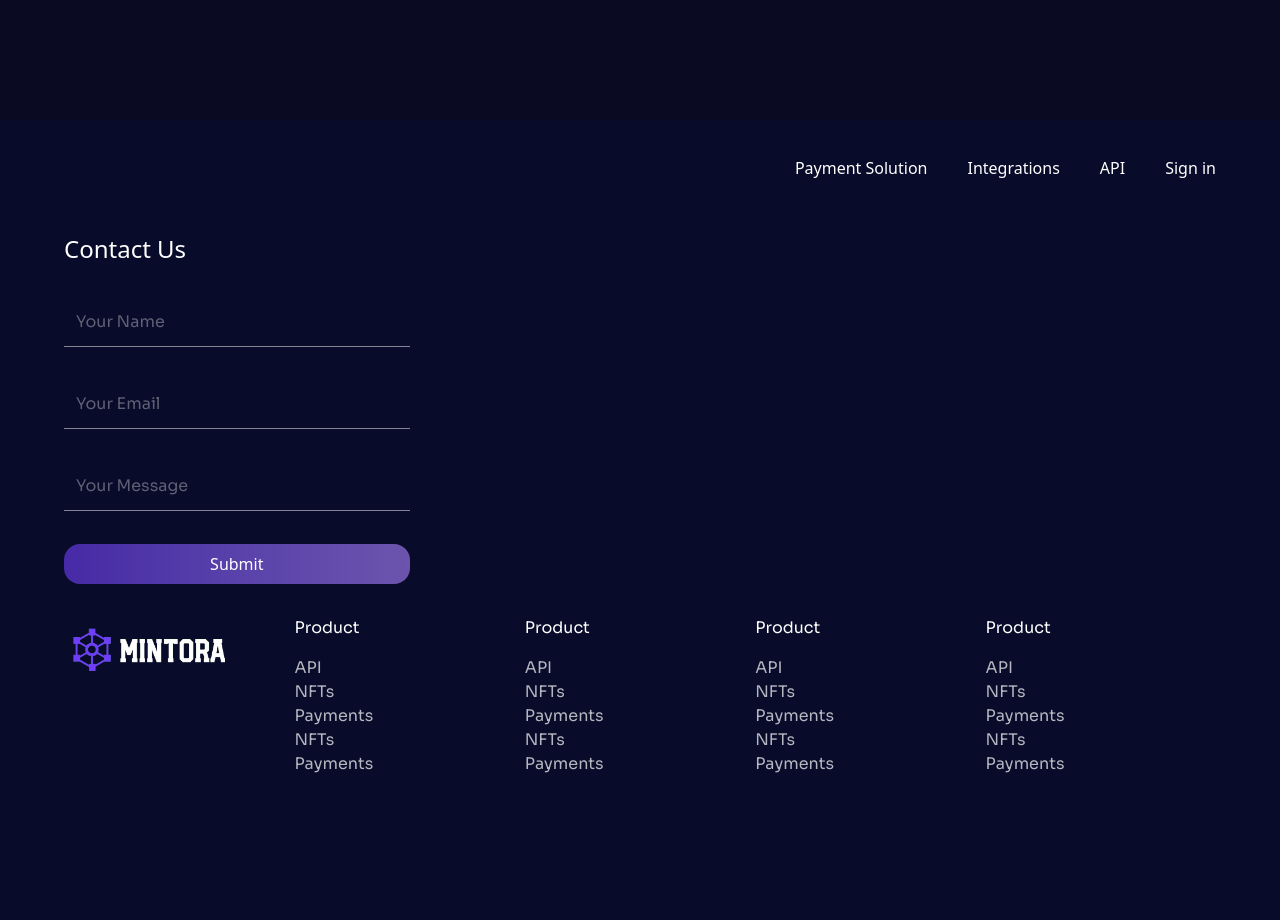
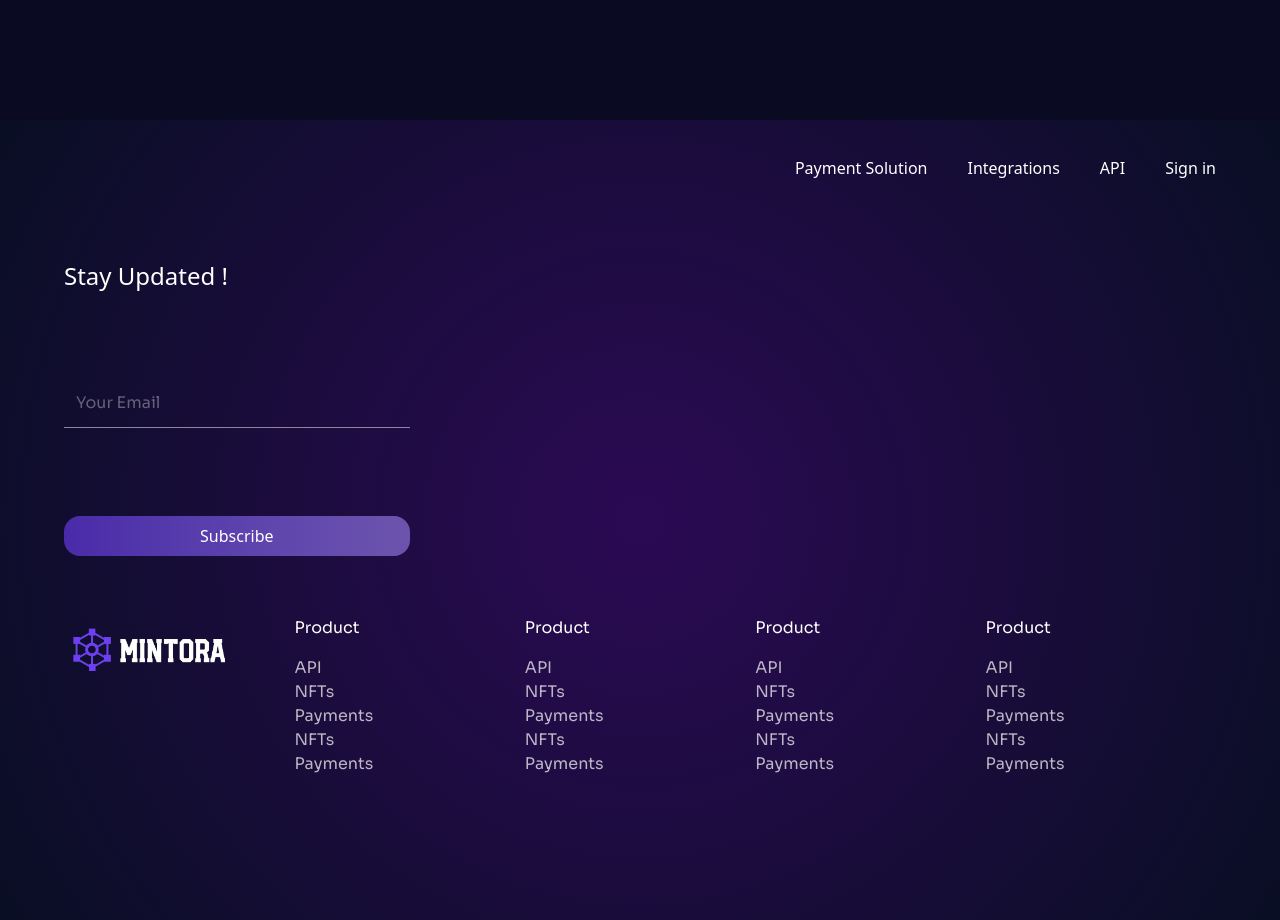
Before and after one commit to dani-dina/React-Web3-landing-page-, a React (Vite) app: page /explore in a window 1280 px wide. Shown: the part 680-1600 px from the top of the page. Built offline with nearby package versions, Linux system fonts and the light colour scheme.

Commit message:
Footer update

```diff
--- a/src/Components/Footer.tsx
+++ b/src/Components/Footer.tsx
@@ -6,7 +6,7 @@ const Footer = () => {
     'w-3/5 bg-transparent outline-0 border-b border-white/50 text-white/70 p-3 font-[sora]';
 
   return (
-    <footer className='w-full h-screen'>
+    <footer className='w-full h-screen bg-[radial-gradient(circle_at_center,_#2B0A54,_#090E24)]'>
       {/* Top Section */}
       <div className='w-full h-3/5 flex flex-col items-center'>
         {/* Navigation Links */}
@@ -18,17 +18,19 @@ const Footer = () => {
         </div>
 
         {/* Contact Form */}
-        <div className='w-9/10 h-4/5 flex'>
-          <div className='w-1/2 flex flex-col justify-around items-start'>
-            <h1 className='text-white font-["Russo_One"] text-2xl'>Contact Us</h1>
-            <input className={inputStyle} type="text" placeholder='Your Name' />
+        <div className='w-9/10 h-4/5 flex '>
+          <div className='w-1/2 flex flex-col justify-around items-start '>
+            <h1 className='text-white font-["Russo_One"] text-2xl'>
+              Stay Updated !
+            </h1>
             <input className={inputStyle} type="email" placeholder='Your Email' />
-            <input className={inputStyle} type="text" placeholder='Your Message' />
             <Button className='w-3/5 bg-gradient-to-r from-[#703DFA]/60 to-[#6c54ad] hover:opacity-90 transition px-4 py-2 rounded-2xl text-white font-["Russo_One"]'>
-              Submit
+              Subscribe
             </Button>
           </div>
-          <div className='w-1/2'></div>
+          <div className='w-1/2 '>
+
+          </div>
         </div>
       </div>
 
```
